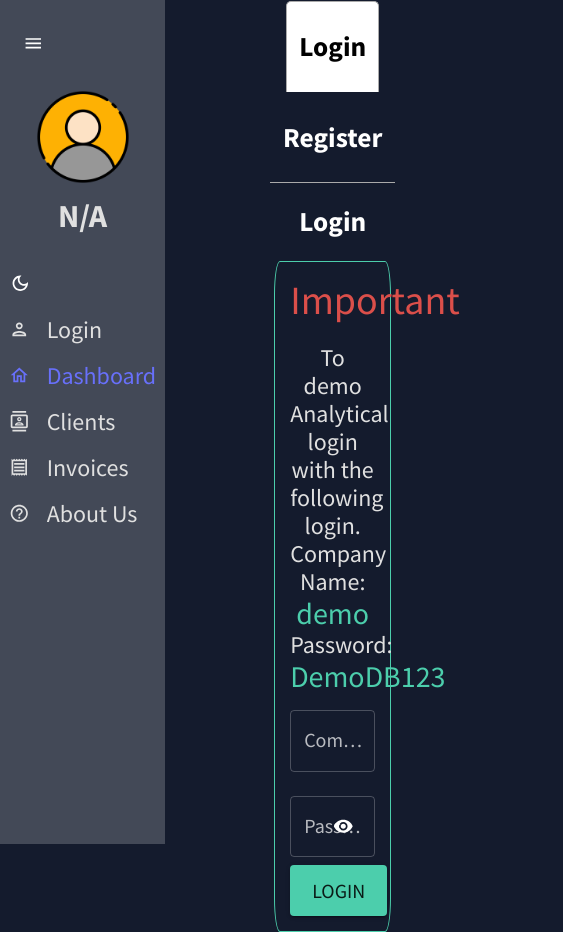
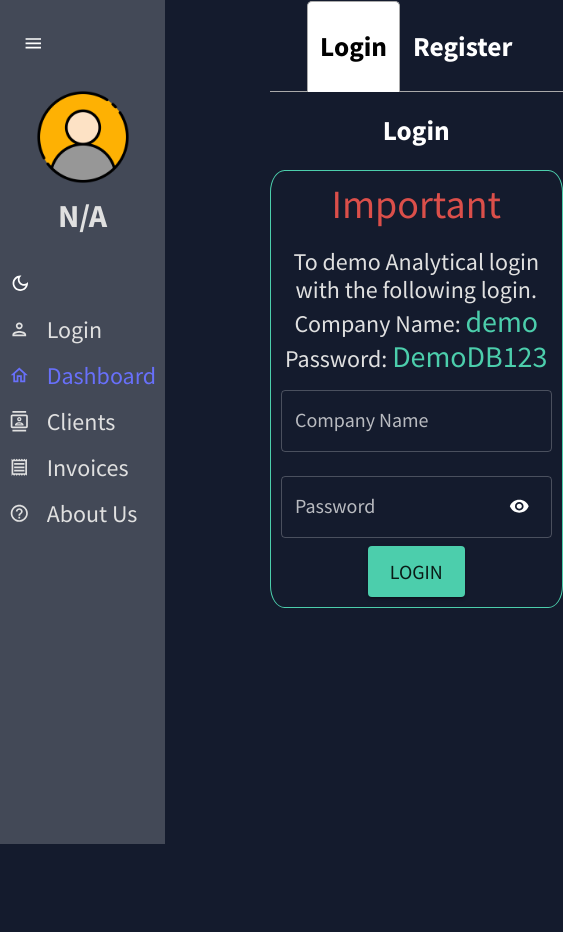
Before and after one commit to BaseBenjamin13/dashboard_client, a React (Create React App) app: page / in a window 390 px wide. Shown: the whole page, 563 px wide, since content can reach past the window. After the commit the page ends 844 px from the top, so only its background shows below. Built offline with nearby package versions, Linux system fonts and the light colour scheme.

Commit message:
made login/register forms mobile responsive

```diff
--- a/src/styles/Login.css
+++ b/src/styles/Login.css
@@ -1,3 +1,5 @@
+
+
 
 .form {
     margin: 0 auto;
@@ -32,3 +34,13 @@
     display: flex;
     justify-content: space-evenly;
 }
+
+@media (max-width: 550px) {
+    .form-container {
+        width: max-content;
+    }
+    .form {
+        width: 75vw;
+        padding: 10px;
+    }
+}
```
